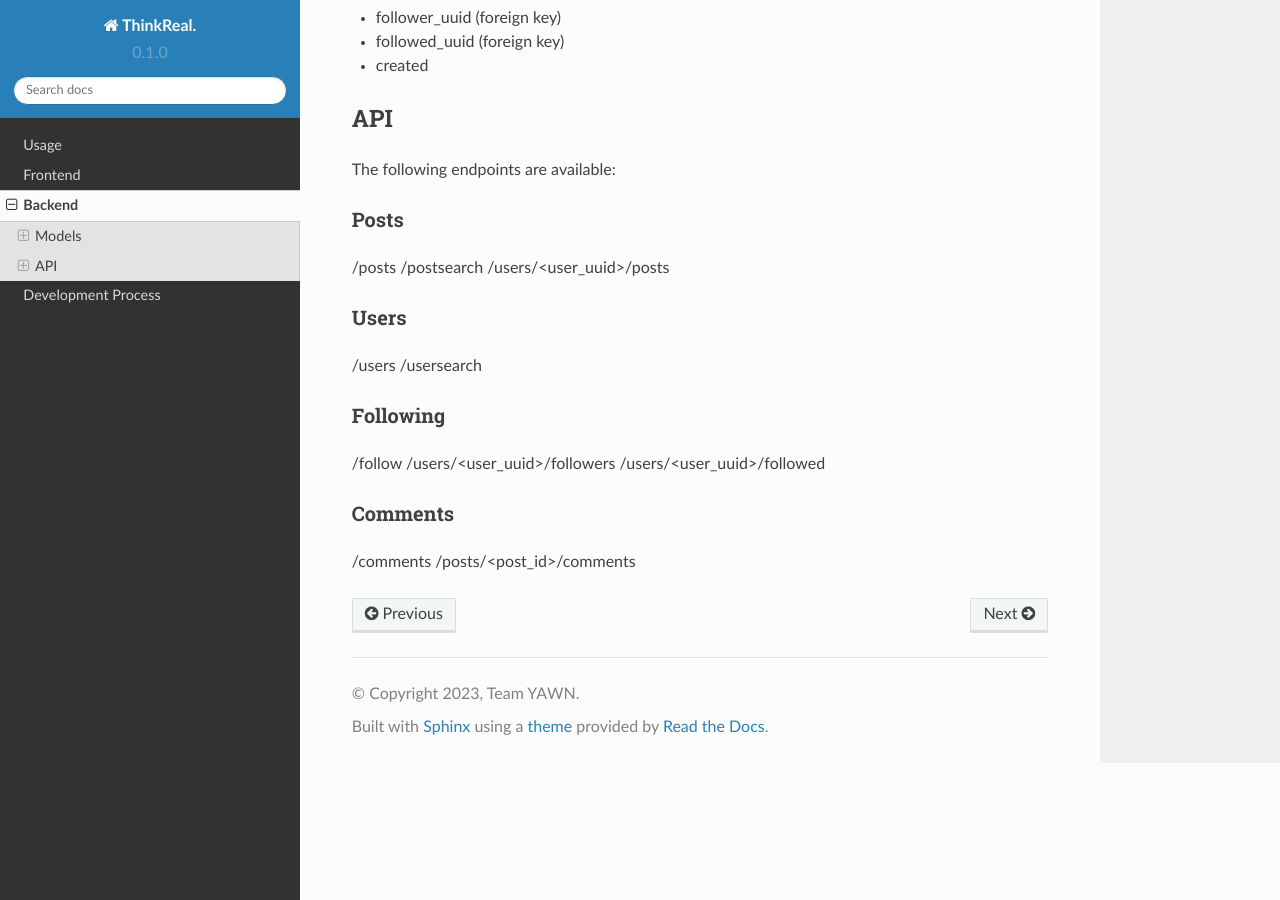
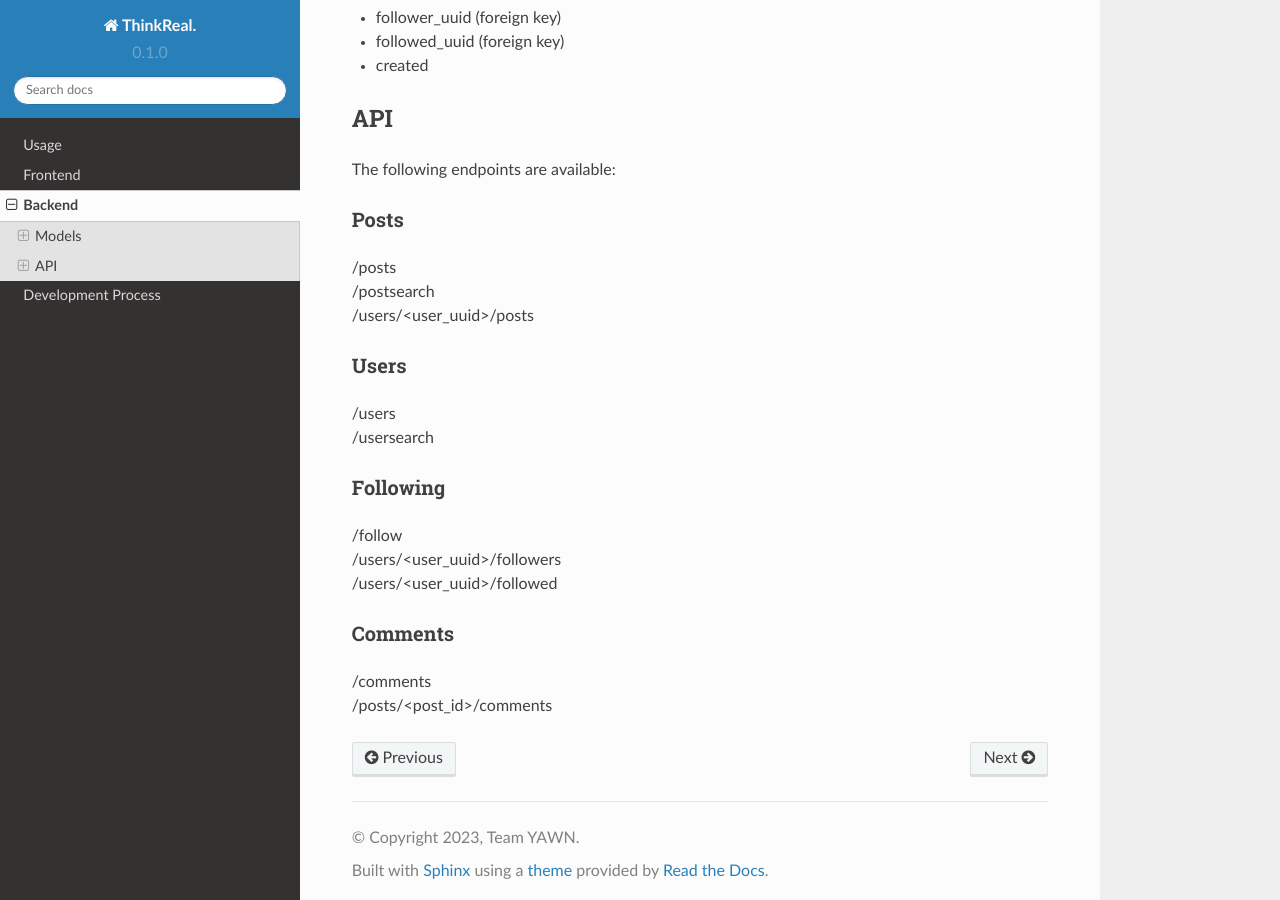
Before and after one commit to Advanced-SE-2023/ASE-Wiki, a Sphinx documentation site: the page built from docs/source/backend.rst, in a window 1280 px wide and 900 px high, scrolled down 1510 px. Built offline with Sphinx 7.4.7 and the Read the Docs theme 2.0.0, drawn with Linux system fonts in a browser that asks for light colours.

```diff
--- a/docs/source/backend.rst
+++ b/docs/source/backend.rst
@@ -64,22 +64,22 @@ The following endpoints are available:
 
 Posts
 +++++++++++
-/posts
-/postsearch
-/users/<user_uuid>/posts
+| /posts
+| /postsearch
+| /users/<user_uuid>/posts
 
 Users
 +++++++++++
-/users
-/usersearch
+| /users
+| /usersearch
 
 Following
 ++++++++++++
-/follow
-/users/<user_uuid>/followers
-/users/<user_uuid>/followed
+| /follow
+| /users/<user_uuid>/followers
+| /users/<user_uuid>/followed
 
 Comments
 ++++++++++++
-/comments
-/posts/<post_id>/comments
+| /comments
+| /posts/<post_id>/comments
```
